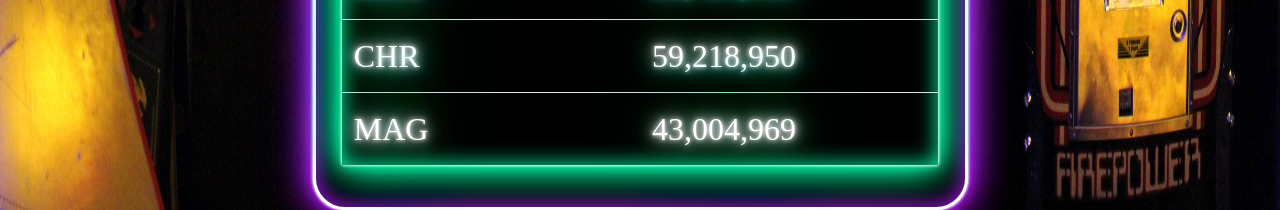
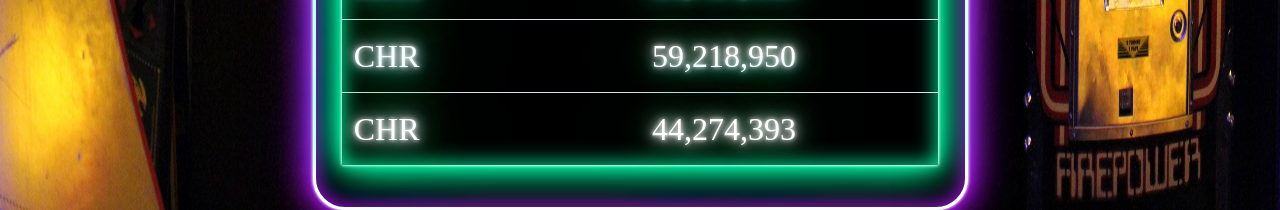
Before and after one commit to vmvpin/vmvpin.github.io, a Jekyll site: the page built from _games/VippsMobilePay_Pinball.md, in a window 1280 px wide. Shown: the part 795-1005 px from the top of the page. Built offline with Jekyll 4.4.1, drawn with Linux system fonts in a browser that asks for light colours.

Commit message:
Updated high scores md files

```diff
--- a/_games/VippsMobilePay_Pinball.md
+++ b/_games/VippsMobilePay_Pinball.md
@@ -13,5 +13,5 @@ date: 2024-01-02
 | RUN | 117,460,720 |
 | HSM | 84,724,163 |
 | CHR | 59,218,950 |
-| MAG | 43,004,969 |
+| CHR | 44,274,393 |
 {:.scoreText .table .td}
```
